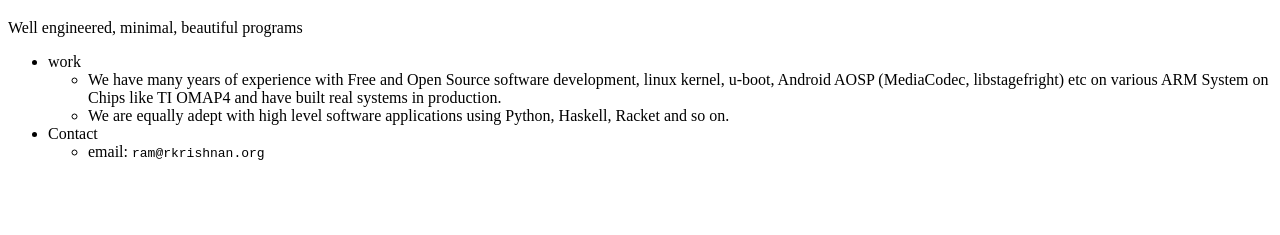
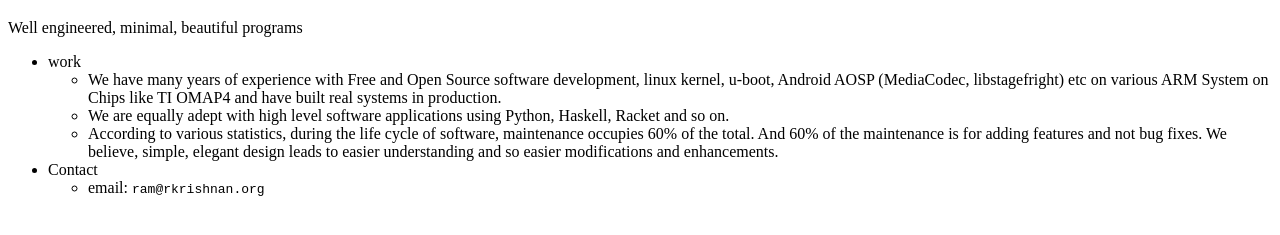
Before and after one commit to monoid-inc/monoid-inc.github.io, a plain HTML site: page index.html in a window 1280 px wide. Shown: the part 61-296 px from the top of the page. Drawn offline with Linux system fonts and the light colour scheme.

Commit message:
add content

```diff
--- a/index.html
+++ b/index.html
@@ -17,6 +17,7 @@
 <ul>
 <li>We have many years of experience with Free and Open Source software development, linux kernel, u-boot, Android AOSP (MediaCodec, libstagefright) etc on various ARM System on Chips like TI OMAP4 and have built real systems in production.</li>
 <li>We are equally adept with high level software applications using Python, Haskell, Racket and so on.</li>
+<li>According to various statistics, during the life cycle of software, maintenance occupies 60% of the total. And 60% of the maintenance is for adding features and not bug fixes. We believe, simple, elegant design leads to easier understanding and so easier modifications and enhancements. </li>
 </ul></li>
 <li>Contact
 <ul>
```
